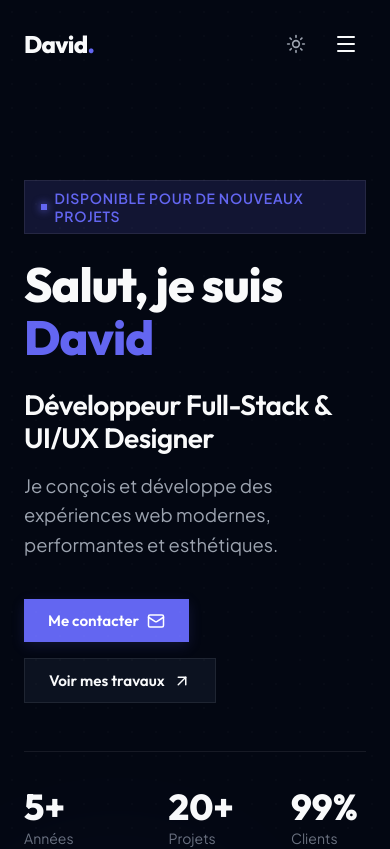
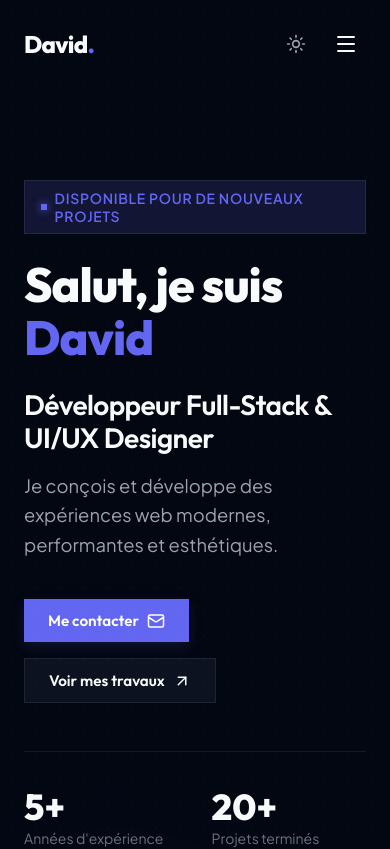
Before and after one commit to davidfirstassoue/portfolio-officiel, a Next.js app: page / in a window 390 px wide. Shown: the top 849 px of the page. Built offline with nearby package versions, Linux system fonts and the light colour scheme.

Commit message:
UX update: Implement smooth scrolling and fix mobile details wrapping

```diff
--- a/src/app/globals.css
+++ b/src/app/globals.css
@@ -72,6 +72,10 @@
   padding: 0;
   margin: 0;
   border: 0;
+}
+
+html {
+  scroll-behavior: smooth;
 }
 
 html, body {
@@ -543,7 +547,8 @@ a {
 
 .hero-stats {
   display: flex;
-  gap: 48px;
+  flex-wrap: wrap;
+  gap: 24px 48px;
   border-top: 1px solid var(--border-color);
   padding-top: 32px;
   width: 100%;
@@ -1201,3 +1206,38 @@ textarea.form-input-control {
 .footer-link:hover {
   color: var(--text-primary);
 }
+
+/* About Details Responsive Styles */
+.about-details-container {
+  display: flex;
+  flex-direction: column;
+  gap: 16px;
+  margin-top: 16px;
+  border-top: 1px solid var(--border-color);
+  padding-top: 16px;
+}
+
+.about-detail-row {
+  display: flex;
+  flex-direction: column;
+  gap: 4px;
+}
+
+@media (min-width: 480px) {
+  .about-detail-row {
+    flex-direction: row;
+    justify-content: space-between;
+    align-items: center;
+    gap: 16px;
+  }
+}
+
+.about-detail-label {
+  color: var(--text-muted);
+  font-size: 0.9rem;
+}
+
+.about-detail-value {
+  font-weight: 600;
+  font-size: 0.9rem;
+}
--- a/src/components/About.tsx
+++ b/src/components/About.tsx
@@ -51,18 +51,18 @@ export default function About() {
 
             <p>{profileData.bio}</p>
 
-            <div style={{ display: "flex", flexDirection: "column", gap: "12px", marginTop: "16px", borderTop: "1px solid var(--border-color)", paddingTop: "16px" }}>
-              <div style={{ display: "flex", justifyContent: "space-between" }}>
-                <span style={{ color: "var(--text-muted)", fontSize: "0.9rem" }}>Localisation :</span>
-                <span style={{ fontWeight: 600, fontSize: "0.9rem" }}>{profileData.location}</span>
+            <div className="about-details-container">
+              <div className="about-detail-row">
+                <span className="about-detail-label">Localisation :</span>
+                <span className="about-detail-value">{profileData.location}</span>
               </div>
-              <div style={{ display: "flex", justifyContent: "space-between" }}>
-                <span style={{ color: "var(--text-muted)", fontSize: "0.9rem" }}>Email :</span>
-                <span style={{ fontWeight: 600, fontSize: "0.9rem" }}>{profileData.email}</span>
+              <div className="about-detail-row">
+                <span className="about-detail-label">Email :</span>
+                <span className="about-detail-value">{profileData.email}</span>
               </div>
-              <div style={{ display: "flex", justifyContent: "space-between" }}>
-                <span style={{ color: "var(--text-muted)", fontSize: "0.9rem" }}>Langues :</span>
-                <span style={{ fontWeight: 600, fontSize: "0.9rem" }}>Français (Langue maternelle), Anglais (Technique)</span>
+              <div className="about-detail-row">
+                <span className="about-detail-label">Langues :</span>
+                <span className="about-detail-value">Français (Langue maternelle), Anglais (Technique)</span>
               </div>
             </div>
           </motion.div>
```
